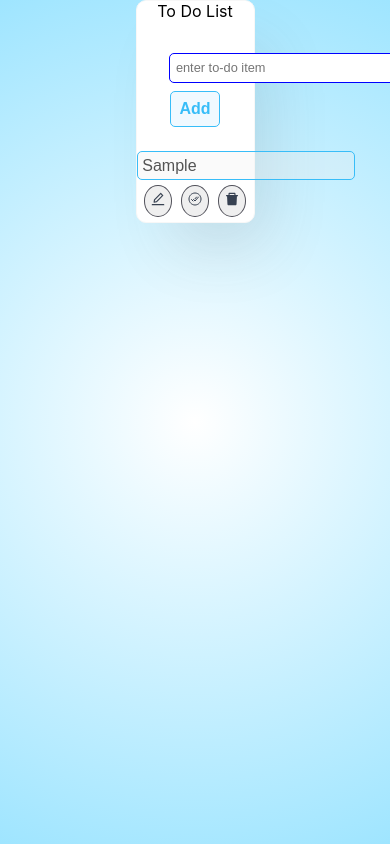
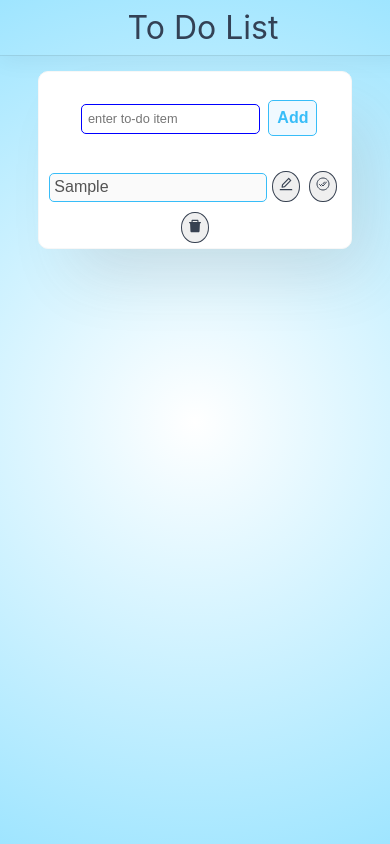
Before and after one commit to vaishnavipaliya11/todo-app, a React (Create React App) app: page / in a window 390 px wide. Both pictures are taken after typing "Sample" into the empty fields and a click on the button "Add". Shown: the top 844 px of the page. Built offline with nearby package versions, Linux system fonts and the light colour scheme.

Commit message:
styles: added responsiveness

```diff
--- a/src/App.js
+++ b/src/App.js
@@ -8,9 +8,9 @@ function App() {
   const [editTodo, setEditTodo] = useState(null);
   return (
     <div className="App">
-      <div className="todo-list-container">
+      <div>
         <Header />
-        <div>
+        <div className="todo-list-container">
         <TodoListForm
           todo={todo}
           setTodo={setTodo}
--- a/src/components/header/Header.jsx
+++ b/src/components/header/Header.jsx
@@ -1,4 +1,5 @@
+import "../../styles.css"
 const Header = () => {
-  return <div>To Do List</div>;
+  return <div className="header-container">To Do List</div>;
 };
 export { Header };
--- a/src/components/index.css
+++ b/src/components/index.css
@@ -5,6 +5,7 @@
     border-radius: 5px;
     border: 1px solid blue;
     margin: 0.5rem;
+    max-width: 14rem;
 }
 .user-input:focus{
     outline: 2px solid var(--primary-clr);
@@ -42,14 +43,11 @@ li{
     padding: 0.3rem;
     margin: 0.3rem;
     border-radius: 50%;
-    border: 1px solid #52525b;
+    border: 1px solid var(--gray-clr);
     font-size: 1rem;
-    color:#374151
+    color:var(--gray-clr)
 }
 .todo-form{
     margin: 1rem;
     padding: 0.5rem;
 }
-.todo-form input{
-    width: 14rem;
-}
--- a/src/styles.css
+++ b/src/styles.css
@@ -2,6 +2,7 @@
     --primary-clr:#38bdf8;
     --text-clr:#f0f9ff;
     --secondary-clr:#0ea5e9;
+    --gray-clr:#374151;
 }
 body {
   margin: 0;
@@ -16,3 +17,16 @@ body {
   border-radius: 10px;
   margin: auto;
 }
+.header-container{
+  width: 100%;
+  padding: 0.5rem;
+  font-size: 2rem;
+  margin-bottom: 1rem;
+  color: #334155;
+  box-shadow: 0 6px 24px 0 rgb(0 0 0 / 5%), 0 0 0 1px rgb(0 0 0 / 8%);
+}
+@media screen and (max-width:500px) {
+  .todo-list-container{
+    width: 80%;
+  }
+}
```
